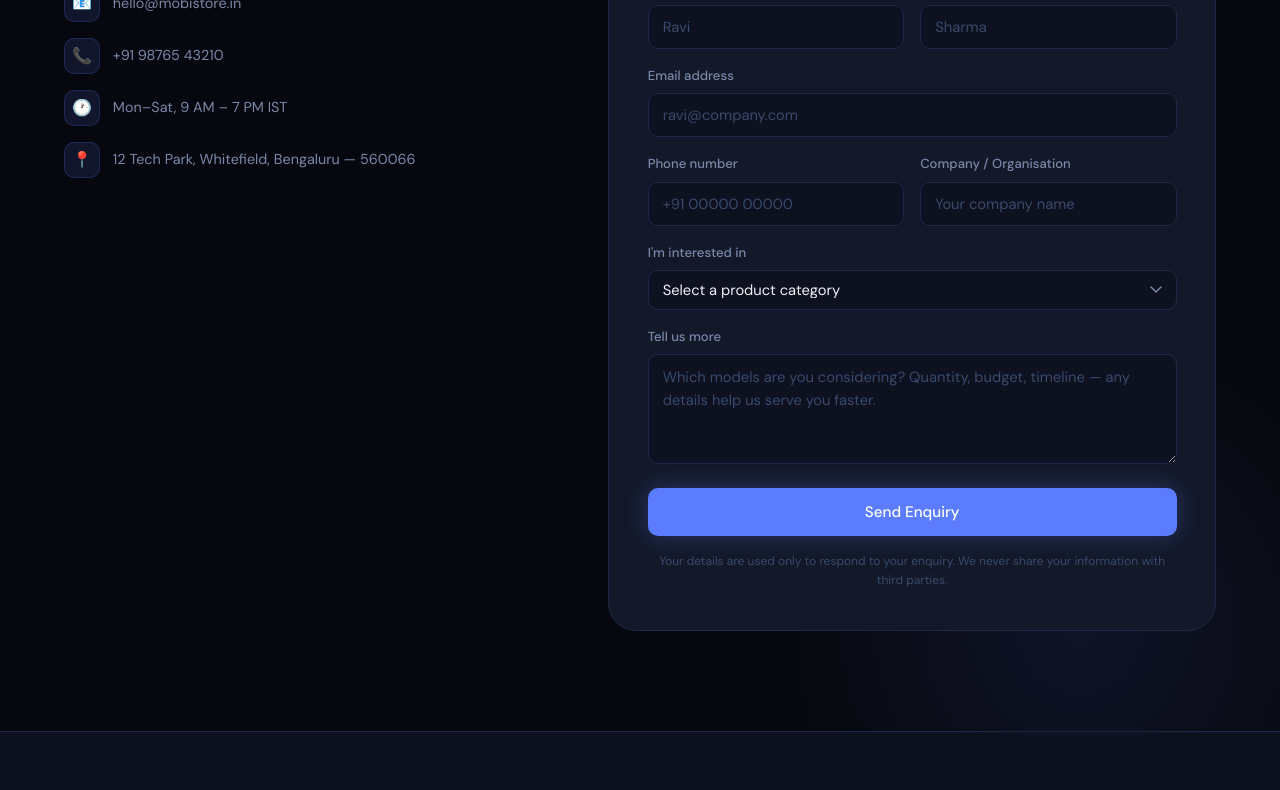
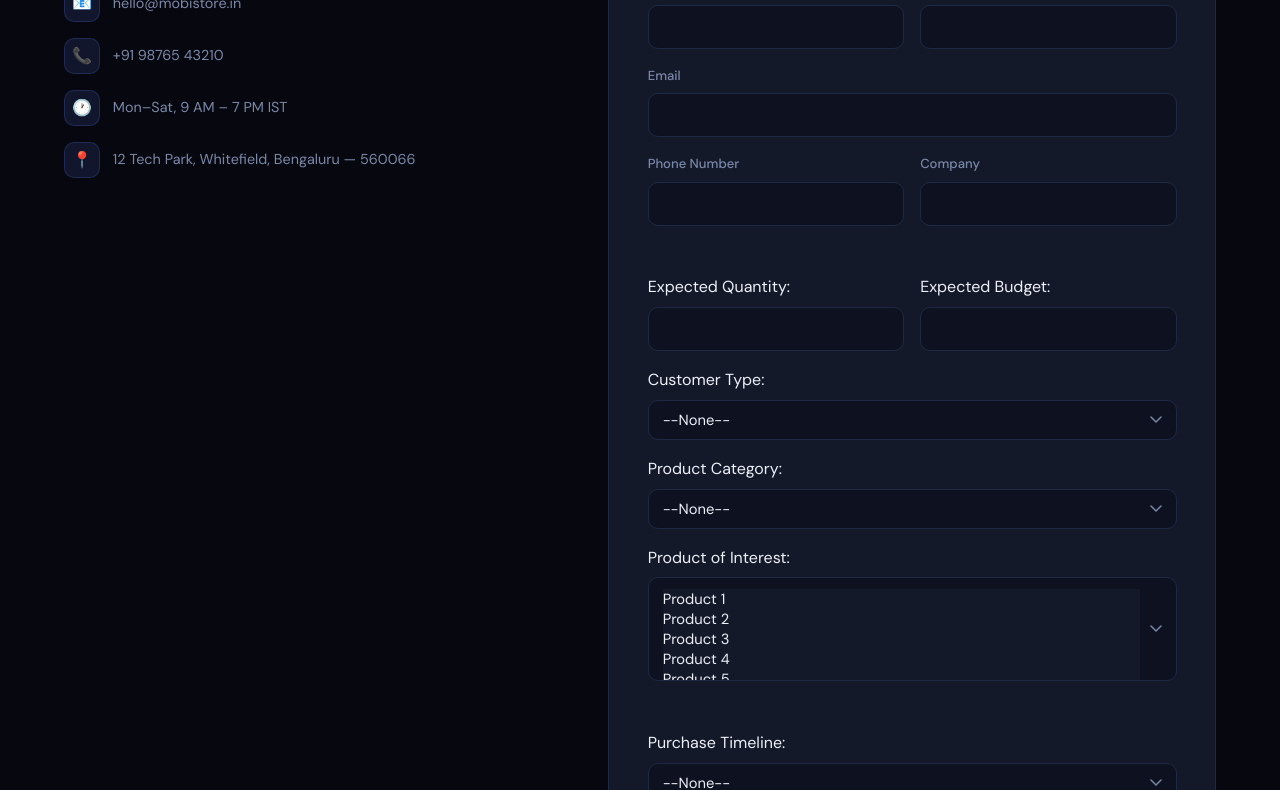
Before and after one commit to Niraj6295/MOBI, a plain HTML site: page index.html in a window 1280 px wide. Shown: the part 3757-4547 px from the top of the page. Drawn offline with Linux system fonts and the light colour scheme.

Commit message:
Update enquiry form for Salesforce integration

```diff
--- a/index.html
+++ b/index.html
@@ -930,59 +930,107 @@
       <h3>Product Enquiry</h3>
       <p class="form-hint">We'll respond within 24 hours with pricing and availability.</p>
 
-      <form id="enquiryForm" action="#" method="POST">
-        <!-- Salesforce hidden fields (uncomment and fill when going live) -->
-        <!-- <input type="hidden" name="oid" value="YOUR_SALESFORCE_ORG_ID"> -->
-        <!-- <input type="hidden" name="retURL" value="https://your-site.com/thank-you"> -->
+
+<!-- --------------------------------------------------------------------------------- -->
+
+      <form id="enquiryForm" action="https://webto.salesforce.com/servlet/servlet.WebToLead?encoding=UTF-8&orgId=00Dg700000QpdQA" method="POST">
+
+        <input type=hidden name="oid" value="00Dg700000QpdQA">
+        <input type=hidden name="retURL" value="https://niraj6295.github.io/MOBI/#enquire">
+        <!-- Fixed Value for lead_source -->
+        <input type="hidden" id="lead_source" name="lead_source" value="Web" />
 
         <div class="form-row">
           <div class="form-field">
             <label for="first_name">First name</label>
-            <input type="text" id="first_name" name="first_name" placeholder="Ravi" required>
+            <input  id="first_name" maxlength="40" name="first_name" size="20" type="text" />
           </div>
           <div class="form-field">
-            <label for="last_name">Last name</label>
-            <input type="text" id="last_name" name="last_name" placeholder="Sharma" required>
+            <label for="last_name">Last Name</label>
+            <input  id="last_name" maxlength="80" name="last_name" size="20" type="text" />
           </div>
         </div>
 
         <div class="form-field">
-          <label for="email">Email address</label>
-          <input type="email" id="email" name="email" placeholder="ravi@company.com" required>
+          <label for="email">Email</label>
+          <input  id="email" maxlength="80" name="email" size="20" type="text" />
         </div>
 
         <div class="form-row">
           <div class="form-field">
-            <label for="phone">Phone number</label>
-            <input type="tel" id="phone" name="phone" placeholder="+91 00000 00000">
+            <label for="phone">Phone Number</label>
+            <input  id="phone" maxlength="40" name="phone" size="20" type="text" /><br>
           </div>
           <div class="form-field">
-            <label for="company">Company / Organisation</label>
-            <input type="text" id="company" name="company" placeholder="Your company name">
+            <label for="company">Company</label>
+            <input  id="company" maxlength="40" name="company" size="20" type="text" />
+          </div>
+        </div>
+        <div class="form-row">
+          <div class="form-field">Expected Quantity:
+            <input  id="00Ng700001Vw2rv" name="00Ng700001Vw2rv" size="20" type="text" />
+          </div>
+
+          <div class="form-field">Expected Budget:
+            <input  id="00Ng700001VjAsA" name="00Ng700001VjAsA" size="20" type="text" />
           </div>
         </div>
 
-        <div class="form-field">
-          <label for="lead_source">I'm interested in</label>
-          <select id="lead_source" name="lead_source">
-            <option value="" disabled selected>Select a product category</option>
-            <option value="Smartphones">Smartphones</option>
-            <option value="Tablets">Tablets</option>
-            <option value="Audio & Wearables">Audio &amp; Wearables</option>
-            <option value="Accessories">Accessories</option>
-            <option value="Bulk / Corporate Order">Bulk / Corporate Order</option>
-            <option value="Other">Other</option>
+        <div class="form-field">Customer Type:
+          <select  id="00Ng700001Vvycz" name="00Ng700001Vvycz" title="Customer Type">
+            <option value="">--None--</option>
+            <option value="Distributor">Distributor</option>
+            <option value="Retailer">Retailer</option>
+            <option value="Corporate Buyer">Corporate Buyer</option>
+            <option value="Individual Customer">Individual Customer</option>
+          </select>
+        </div>
+        <div class="form-field">Product Category:
+          <select  id="00Ng700001Vw1Kj" name="00Ng700001Vw1Kj" title="Product Category">
+            <option value="">--None--</option>
+            <option value="Mobile">Mobile</option>
+            <option value="Laptop">Laptop</option>
+            <option value="Smart Watch">Smart Watch</option>
+            <option value="Others">Others</option>
           </select>
         </div>
 
-        <div class="form-field">
-          <label for="description">Tell us more</label>
-          <textarea id="description" name="description" placeholder="Which models are you considering? Quantity, budget, timeline — any details help us serve you faster."></textarea>
+        <div class="form-field">Product of Interest:
+          <select  id="00Ng700001Vw3BF" multiple="multiple" name="00Ng700001Vw3BF" title="Product of Interest">
+            <option value="Product 1">Product 1</option>
+            <option value="Product 2">Product 2</option>
+            <option value="Product 3">Product 3</option>
+            <option value="Product 4">Product 4</option>
+            <option value="Product 5">Product 5</option>
+          </select><br>
+
         </div>
 
-        <button type="submit" class="form-submit">Send Enquiry</button>
+        <div class="form-field">Purchase Timeline:
+          <select  id="00Ng700001Vw16o" name="00Ng700001Vw16o" title="Purchase Timeline">
+            <option value="">--None--</option>
+            <option value="Immediately">Immediately</option>
+            <option value="Within 15 Days">Within 15 Days</option>
+            <option value="Within 30 Days">Within 30 Days</option>
+            <option value="Within 3 Months">Within 3 Months</option>
+            <option value="Just Exploring">Just Exploring</option>
+          </select>
+        </div>
+
+        <div class="form-field">Enquiry Location:
+          <input  id="00Ng700001VvxIs" maxlength="100" name="00Ng700001VvxIs" size="20" type="text" />
+        </div>
+
+        <div class="form-field">
+          <label for="description">Description</label>
+          <textarea name="description"></textarea><br>
+        </div>
+
+        <button name="submit" type="submit" class="form-submit">Send Enquiry</button>
         <p class="form-privacy">Your details are used only to respond to your enquiry. We never share your information with third parties.</p>
       </form>
+<!-- --------------------------------------------------------------------------------- -->
+
     </div>
   </div>
 </section>
```
